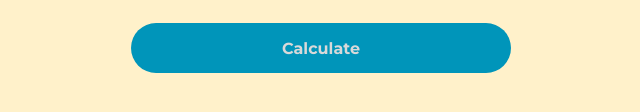
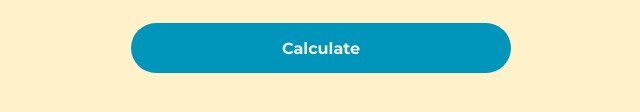
Before and after one commit to mwinn616/run-calculator, a plain HTML site: page index.html in a window 1280 px wide. Shown: the part 472-584 px from the top of the page, 319-959 px from the left. Drawn offline with Linux system fonts and the light colour scheme.

Commit message:
Updated button color

```diff
--- a/style.css
+++ b/style.css
@@ -116,7 +116,7 @@ button {
     border-radius: 25px;
     padding: 10px;
     margin: 10px;
-    color: rgb(217, 217, 217);
+    color: rgb(242, 242, 242);
     font-weight: bold;
     font-size: 16px;
     background-color: #0095ba;
```
